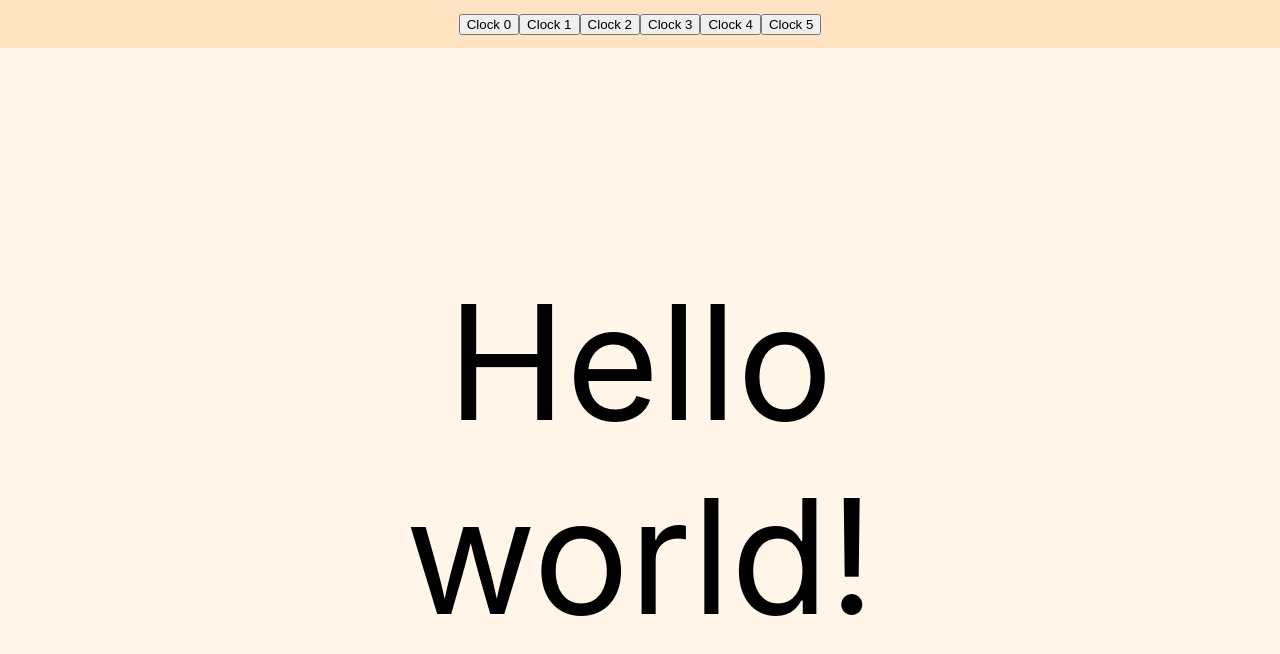
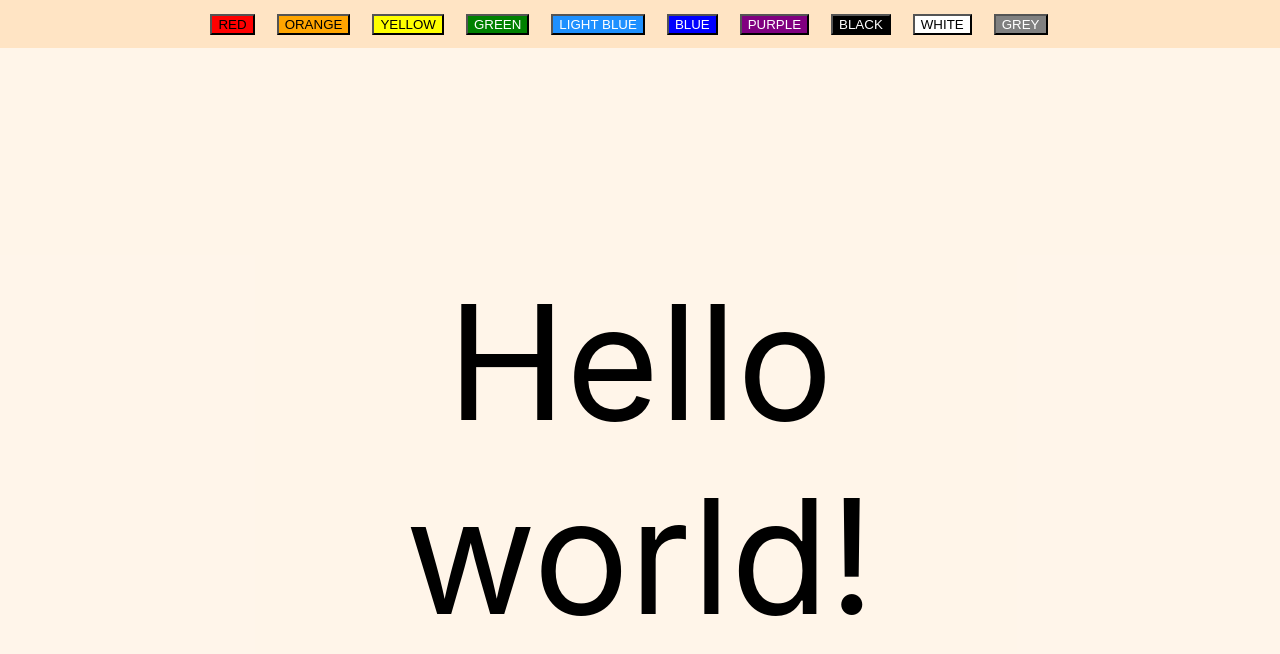
Before and after one commit to AntonRufus/colorful-clock-react-app, a React (Create React App) app: page / in a window 1280 px wide. Shown: the top 654 px of the page. Built offline with nearby package versions, Linux system fonts and the light colour scheme.

Commit message:
third commit

```diff
--- a/src/components/Time.jsx
+++ b/src/components/Time.jsx
@@ -1,7 +1,6 @@
 import React, {Component} from "react";
 import css from './Time.module.css'
-import Clock1 from "./clock1/Clock1";
-import Clock0 from "./clock0/Clock0";
+import Clock from "./clock/Clock";
 import Hello from "./Hello";
 import "./time.css"
 
@@ -9,45 +8,226 @@ class Time extends Component {
     constructor(props) {
         super(props);
         this.state = {
-            clock0: false,
-            date0: false,
             clock1: false,
+            clock2: false,
+            clock3: false,
+            clock4: false,
+            clock5: false,
+            clock6: false,
+            clock7: false,
+            clock8: false,
+            clock9: false,
+            clock10: false,
+            color: ['red', 'orange', 'yellow', 'green', 'dodgerblue', 'blue', 'purple', 'black', 'white', 'grey',],
+            clock1color: 'red',
+            clock2color: 'orange',
+            clock3color: 'yellow',
+            clock4color: 'green',
+            clock5color: 'dodgerblue',
+            clock6color: 'blue',
+            clock7color: 'purple',
+            clock8color: 'black',
+            clock9color: 'white',
+            clock10color: 'grey',
         }
     }
 
-    toggleSwitchClock0 = () => {
+    toggleSwitchClock1 = () => {
         this.setState({
-            clock0: !this.state.clock0,
-            date0: !this.state.date0,
-            clock1: false,
+            clock1: !this.state.clock1,
+            clock2: false,
+            clock3: false,
+            clock4: false,
+            clock5: false,
+            clock6: false,
+            clock7: false,
+            clock8: false,
+            clock9: false,
+            clock10: false,
         })
     };
 
+    toggleSwitchClock2 = () => {
+        this.setState({
+            clock1: false,
+            clock2: !this.state.clock2,
+            clock3: false,
+            clock4: false,
+            clock5: false,
+            clock6: false,
+            clock7: false,
+            clock8: false,
+            clock9: false,
+            clock10: false,
+        })
+    };
 
-    toggleSwitchClock1 = () => {
+    toggleSwitchClock3 = () => {
         this.setState({
-            clock0: false,
-            date0: false,
-            clock1: !this.state.clock1,
+            clock1: false,
+            clock2: false,
+            clock3: !this.state.clock3,
+            clock4: false,
+            clock5: false,
+            clock6: false,
+            clock7: false,
+            clock8: false,
+            clock9: false,
+            clock10: false,
+        })
+    };
+
+    toggleSwitchClock4 = () => {
+        this.setState({
+            clock1: false,
+            clock2: false,
+            clock3: false,
+            clock4: !this.state.clock4,
+            clock5: false,
+            clock6: false,
+            clock7: false,
+            clock8: false,
+            clock9: false,
+            clock10: false,
+        })
+    };
+
+    toggleSwitchClock5 = () => {
+        this.setState({
+            clock1: false,
+            clock2: false,
+            clock3: false,
+            clock4: false,
+            clock5: !this.state.clock5,
+            clock6: false,
+            clock7: false,
+            clock8: false,
+            clock9: false,
+            clock10: false,
+        })
+    };
+
+    toggleSwitchClock6 = () => {
+        this.setState({
+            clock1: false,
+            clock2: false,
+            clock3: false,
+            clock4: false,
+            clock5: false,
+            clock6: !this.state.clock6,
+            clock7: false,
+            clock8: false,
+            clock9: false,
+            clock10: false,
+        })
+    };
+
+    toggleSwitchClock7 = () => {
+        this.setState({
+            clock1: false,
+            clock2: false,
+            clock3: false,
+            clock4: false,
+            clock5: false,
+            clock6: false,
+            clock7: !this.state.clock7,
+            clock8: false,
+            clock9: false,
+            clock10: false,
+        })
+    };
+
+    toggleSwitchClock8 = () => {
+        this.setState({
+            clock1: false,
+            clock2: false,
+            clock3: false,
+            clock4: false,
+            clock5: false,
+            clock6: false,
+            clock7: false,
+            clock8: !this.state.clock8,
+            clock9: false,
+            clock10: false,
+        })
+    };
+
+    toggleSwitchClock9 = () => {
+        this.setState({
+            clock1: false,
+            clock2: false,
+            clock3: false,
+            clock4: false,
+            clock5: false,
+            clock6: false,
+            clock7: false,
+            clock8: false,
+            clock9: !this.state.clock9,
+            clock10: false,
+        })
+    };
+
+    toggleSwitchClock10 = () => {
+        this.setState({
+            clock1: false,
+            clock2: false,
+            clock3: false,
+            clock4: false,
+            clock5: false,
+            clock6: false,
+            clock7: false,
+            clock8: false,
+            clock9: false,
+            clock10: !this.state.clock10,
         })
     };
 
     render() {
         return (
             <div className={css.time}>
-                <button onClick={this.toggleSwitchClock0}>Clock 0</button>
-                <button onClick={this.toggleSwitchClock1}>Clock 1</button>
-                <button onClick={this.toggleSwitchClock2}>Clock 2</button>
-                <button onClick={this.toggleSwitchClock3}>Clock 3</button>
-                <button onClick={this.toggleSwitchClock4}>Clock 4</button>
-                <button onClick={this.toggleSwitchClock5}>Clock 5</button>
-                {!this.state.clock1 && !this.state.clock0 ? <Hello/> : ''}
-                {this.state.clock0 ? <Clock0 date0={this.state.date0}/> : ''}
-                {this.state.clock1 ? <Clock1/> : ''}
-                {/*{this.state.clock2 ? <Clock2/> : ''}*/}
-                {/*{this.state.clock3 ? <Clock3/> : ''}*/}
-                {/*{this.state.clock4 ? <Clock4/> : ''}*/}
-                {/*{this.state.clock5 ? <Clock5/> : ''}*/}
+                <button style={{backgroundColor: this.state.color[0], marginRight: '22px'}} onClick={this.toggleSwitchClock1}>
+                    RED
+                </button>
+                <button style={{backgroundColor: this.state.color[1], marginRight: '22px'}} onClick={this.toggleSwitchClock2}>
+                    ORANGE
+                </button>
+                <button style={{backgroundColor: this.state.color[2], marginRight: '22px'}} onClick={this.toggleSwitchClock3}>
+                    YELLOW
+                </button>
+                <button style={{backgroundColor: this.state.color[3], marginRight: '22px', color:'white'}} onClick={this.toggleSwitchClock4}>
+                    GREEN
+                </button>
+                <button style={{backgroundColor: this.state.color[4], marginRight: '22px', color:'white'}} onClick={this.toggleSwitchClock5}>
+                    LIGHT BLUE
+                </button>
+                <button style={{backgroundColor: this.state.color[5], marginRight: '22px', color:'white'}} onClick={this.toggleSwitchClock6}>
+                    BLUE
+                </button>
+                <button style={{backgroundColor: this.state.color[6], marginRight: '22px', color:'white'}} onClick={this.toggleSwitchClock7}>
+                    PURPLE
+                </button>
+                <button style={{backgroundColor: this.state.color[7], marginRight: '22px', color:'white'}} onClick={this.toggleSwitchClock8}>
+                    BLACK
+                </button>
+                <button style={{backgroundColor: this.state.color[8], marginRight: '22px'}} onClick={this.toggleSwitchClock9}>
+                    WHITE
+                </button>
+                <button style={{backgroundColor: this.state.color[9], marginRight: '22px', color:'white'}} onClick={this.toggleSwitchClock10}>
+                    GREY
+                </button>
+                {!this.state.clock1 && !this.state.clock2 && !this.state.clock3 && !this.state.clock4
+                && !this.state.clock5 && !this.state.clock6 && !this.state.clock7 && !this.state.clock8
+                && !this.state.clock9 && !this.state.clock10 ? <Hello/> : ''}
+                {this.state.clock1 ? <Clock bgc={this.state.color[0]}/> : ''}
+                {this.state.clock2 ? <Clock bgc={this.state.color[1]}/> : ''}
+                {this.state.clock3 ? <Clock bgc={this.state.color[2]}/> : ''}
+                {this.state.clock4 ? <Clock bgc={this.state.color[3]}/> : ''}
+                {this.state.clock5 ? <Clock bgc={this.state.color[4]}/> : ''}
+                {this.state.clock6 ? <Clock bgc={this.state.color[5]}/> : ''}
+                {this.state.clock7 ? <Clock bgc={this.state.color[6]}/> : ''}
+                {this.state.clock8 ? <Clock bgc={this.state.color[7]}/> : ''}
+                {this.state.clock9 ? <Clock bgc={this.state.color[8]}/> : ''}
+                {this.state.clock10 ? <Clock bgc={this.state.color[9]}/> : ''}
             </div>
         );
     }
--- /dev/null
+++ b/src/components/clock/Clock.jsx
@@ -0,0 +1,77 @@
+import React, {useState} from "react";
+import css from './Clock.module.css';
+
+function Clock(props) {
+
+    let time = new Date().toLocaleTimeString();
+    let date = new Date().toDateString();
+    let text = 'Current time and date:';
+
+    const [currentTime, setCurrentTime] = useState(time);
+
+    const timeUpdate = () => {
+        time = new Date().toLocaleTimeString();
+        setCurrentTime(time);
+    };
+
+    const returnJSX = <div className={css.wrapper}>
+        <h3>{text}</h3>
+        <h1>{time}</h1>
+        <h2>{date}</h2>
+    </div>
+
+    setInterval(timeUpdate, 1000);
+
+    if (props.bgc === 'red') {
+        return <div className={css.red}>
+            {returnJSX}
+        </div>
+    }
+    if (props.bgc === 'orange') {
+        return <div className={css.orange}>
+            {returnJSX}
+        </div>
+    }
+    if (props.bgc === 'yellow') {
+        return <div className={css.yellow}>
+            {returnJSX}
+        </div>
+    }
+    if (props.bgc === 'green') {
+        return <div className={css.green}>
+            {returnJSX}
+        </div>
+    }
+    if (props.bgc === 'dodgerblue') {
+        return <div className={css.dodgerblue}>
+            {returnJSX}
+        </div>
+    }
+    if (props.bgc === 'blue') {
+        return <div className={css.blue}>
+            {returnJSX}
+        </div>
+    }
+    if (props.bgc === 'purple') {
+        return <div className={css.dodgerblue}>
+            {returnJSX}
+        </div>
+    }
+    if (props.bgc === 'black') {
+        return <div className={css.black}>
+            {returnJSX}
+        </div>
+    }
+    if (props.bgc === 'white') {
+        return <div className={css.dodgerblue}>
+            {returnJSX}
+        </div>
+    }
+    if (props.bgc === 'grey') {
+        return <div className={css.grey}>
+            {returnJSX}
+        </div>
+    }
+}
+
+export default Clock;
--- a/src/components/clock1/Clock1.module.css
+++ b/src/components/clock/Clock.module.css
@@ -1,5 +1,44 @@
+.red {
+    background-color: red;
+}
+
+.orange {
+    background-color: orange;
+}
+
+.yellow {
+    background-color: yellow;
+}
+
+.green {
+    background-color: green;
+}
+
+.dodgerblue {
+    background-color: dodgerblue;
+}
+
+.blue {
+    background-color: blue;
+}
+
+.purple {
+    background-color: purple;
+}
+
+.black {
+    background-color: black;
+}
+
+.white {
+    background-color: white;
+}
+
+.grey {
+    background-color: grey;
+}
+
 .wrapper {
-    background-color: black;
     padding-top: 12.8vmin;
     padding-bottom: 4.5vmin;
     text-align: center;
--- a/src/components/clock0/Clock0.module.css
+++ /dev/null
@@ -1,8 +0,0 @@
-.wrapper {
-    background-color: darkslategray;
-    padding-top: 22.7vmin;
-    padding-bottom: 23vmin;
-    text-align: center;
-    color: white;
-    font-size: 600%;
-}
--- a/src/components/clock1/Clock1.jsx
+++ /dev/null
@@ -1,26 +0,0 @@
-import React, {useState} from "react";
-import css from './Clock1.module.css';
-
-function Clock1() {
-
-    let time = new Date().toLocaleTimeString();
-    let date = new Date().toDateString();
-    let text = 'Current time and date:';
-
-    const [currentTime, setCurrentTime] = useState(time);
-
-    const timeUpdate = () => {
-        time = new Date().toLocaleTimeString();
-        setCurrentTime(time);
-    };
-
-    setInterval(timeUpdate, 1000);
-
-    return  <div className={css.wrapper}>
-        <h3>{text}</h3>
-        <h1>{time}</h1>
-        <h2>{date}</h2>
-    </div>
-}
-
-export default Clock1;
```
Also changed, not shown: src/components/clock0/Clock0.jsx (deleted, +0 -28 lines), 1 other file (tests, documents, lock files or other folders).
